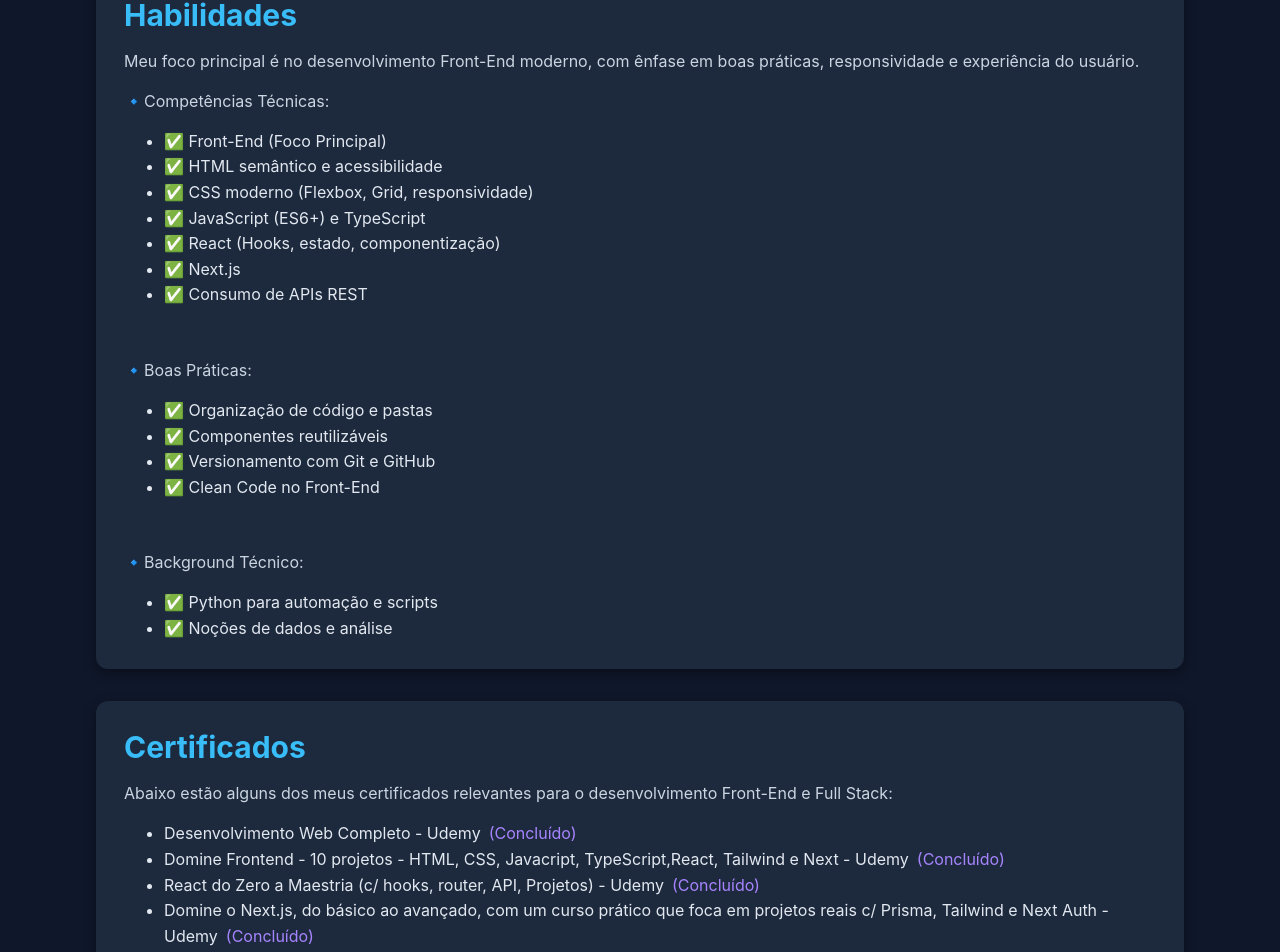
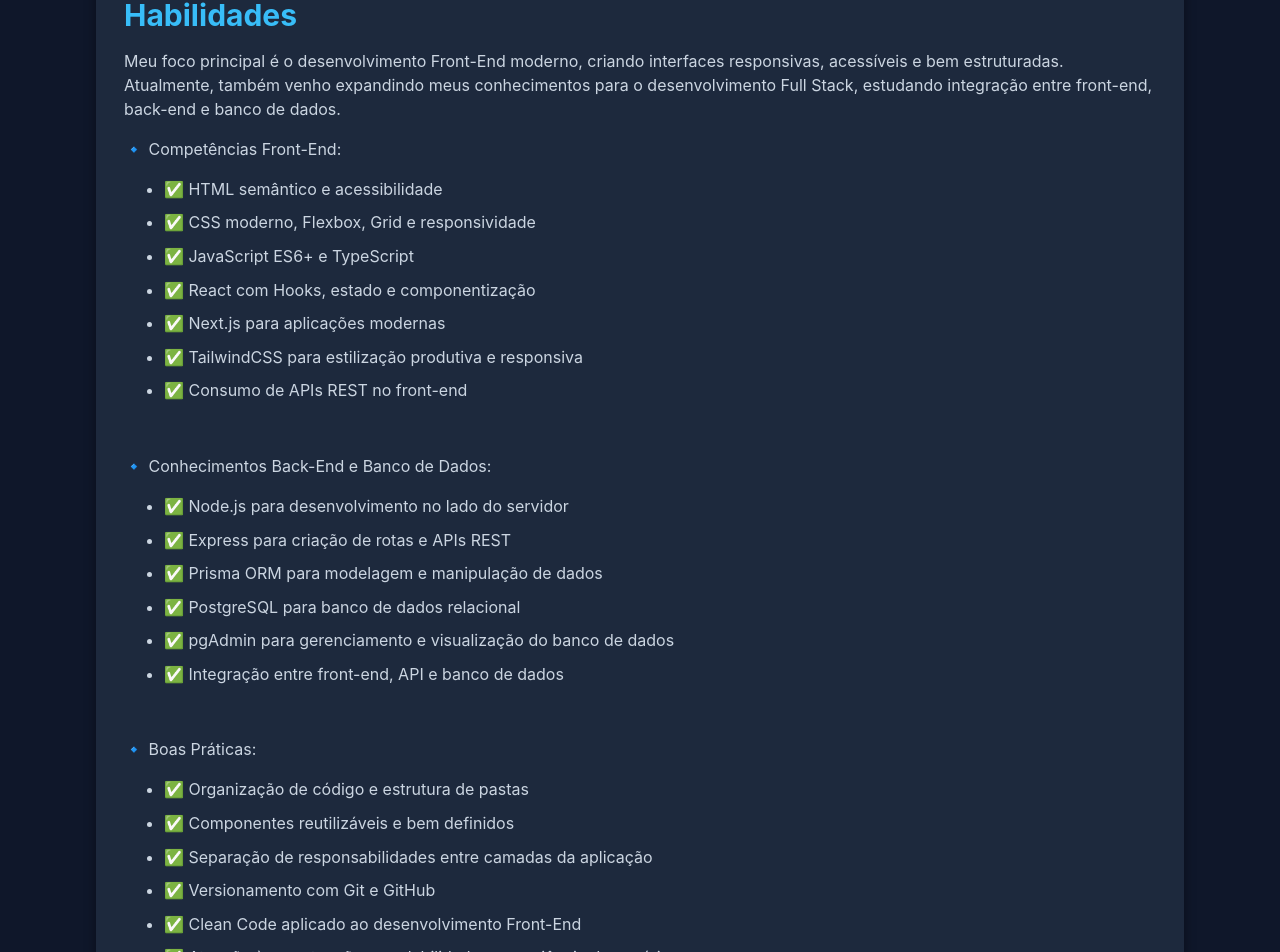
Before and after one commit to Felipe-de-Lima-Passarelli/New_Portfolio, a Next.js app: page / in a window 1280 px wide. Shown: the part 727-1679 px from the top of the page. Built offline with nearby package versions, Linux system fonts and the light colour scheme.

Commit message:
Update Habilidades.tsx

```diff
--- a/src/components/Habilidades.tsx
+++ b/src/components/Habilidades.tsx
@@ -3,30 +3,53 @@
     <section className="bg-slate-800 p-7 rounded-xl shadow-[0_4px_12px_rgba(0,0,0,0.4)] mb-8 transition-transform duration-300 ease-in-out">
       <h2 className="text-[#38BDF8] mb-4 text-3xl font-bold">Habilidades</h2>
       <p className="text-base mb-4 text-[#CBD5E1]">
-        Meu foco principal é no desenvolvimento Front-End moderno, com ênfase em
-        boas práticas, responsividade e experiência do usuário.
+        Meu foco principal é o desenvolvimento Front-End moderno, criando
+        interfaces responsivas, acessíveis e bem estruturadas. Atualmente,
+        também venho expandindo meus conhecimentos para o desenvolvimento Full
+        Stack, estudando integração entre front-end, back-end e banco de dados.
       </p>
-      <p className="text-base mb-4 text-[#CBD5E1]">🔹Competências Técnicas:</p>
-      <ul className="list-disc mb-12.5">
-        <li>✅ Front-End (Foco Principal)</li>
+      <p className="text-base mb-4 text-[#CBD5E1]">
+        🔹 Competências Front-End:
+      </p>
+      <ul className="list-disc mb-12.5 text-[#CBD5E1] pl-6 space-y-2">
         <li>✅ HTML semântico e acessibilidade</li>
-        <li>✅ CSS moderno (Flexbox, Grid, responsividade)</li>
-        <li>✅ JavaScript (ES6+) e TypeScript</li>
-        <li>✅ React (Hooks, estado, componentização)</li>
-        <li>✅ Next.js</li>
-        <li>✅ Consumo de APIs REST</li>
+        <li>✅ CSS moderno, Flexbox, Grid e responsividade</li>
+        <li>✅ JavaScript ES6+ e TypeScript</li>
+        <li>✅ React com Hooks, estado e componentização</li>
+        <li>✅ Next.js para aplicações modernas</li>
+        <li>✅ TailwindCSS para estilização produtiva e responsiva</li>
+        <li>✅ Consumo de APIs REST no front-end</li>
       </ul>
-      <p className="text-base mb-4 text-[#CBD5E1]">🔹Boas Práticas:</p>
-      <ul className="list-disc mb-12.5">
-        <li>✅ Organização de código e pastas</li>
-        <li>✅ Componentes reutilizáveis</li>
+      <p className="text-base mb-4 text-[#CBD5E1]">
+        🔹 Conhecimentos Back-End e Banco de Dados:
+      </p>
+      <ul className="list-disc mb-12.5 text-[#CBD5E1] pl-6 space-y-2">
+        <li>✅ Node.js para desenvolvimento no lado do servidor</li>
+        <li>✅ Express para criação de rotas e APIs REST</li>
+        <li>✅ Prisma ORM para modelagem e manipulação de dados</li>
+        <li>✅ PostgreSQL para banco de dados relacional</li>
+        <li>✅ pgAdmin para gerenciamento e visualização do banco de dados</li>
+        <li>✅ Integração entre front-end, API e banco de dados</li>
+      </ul>
+      <p className="text-base mb-4 text-[#CBD5E1]">🔹 Boas Práticas:</p>
+      <ul className="list-disc mb-12.5 text-[#CBD5E1] pl-6 space-y-2">
+        <li>✅ Organização de código e estrutura de pastas</li>
+        <li>✅ Componentes reutilizáveis e bem definidos</li>
+        <li>✅ Separação de responsabilidades entre camadas da aplicação</li>
         <li>✅ Versionamento com Git e GitHub</li>
-        <li>✅ Clean Code no Front-End</li>
+        <li>✅ Clean Code aplicado ao desenvolvimento Front-End</li>
+        <li>
+          ✅ Atenção à manutenção, escalabilidade e experiência do usuário
+        </li>
       </ul>
-      <p className="text-base mb-4 text-[#CBD5E1]">🔹Background Técnico:</p>
-      <ul className="list-disc">
+      <p className="text-base mb-4 text-[#CBD5E1]">🔹 Background Técnico:</p>
+      <ul className="list-disc text-[#CBD5E1] pl-6 space-y-2">
         <li>✅ Python para automação e scripts</li>
-        <li>✅ Noções de dados e análise</li>
+        <li>✅ Noções de dados, lógica e análise</li>
+        <li>
+          ✅ Facilidade para aprender novas tecnologias e aplicar em projetos
+          práticos
+        </li>
       </ul>
     </section>
   );
```
